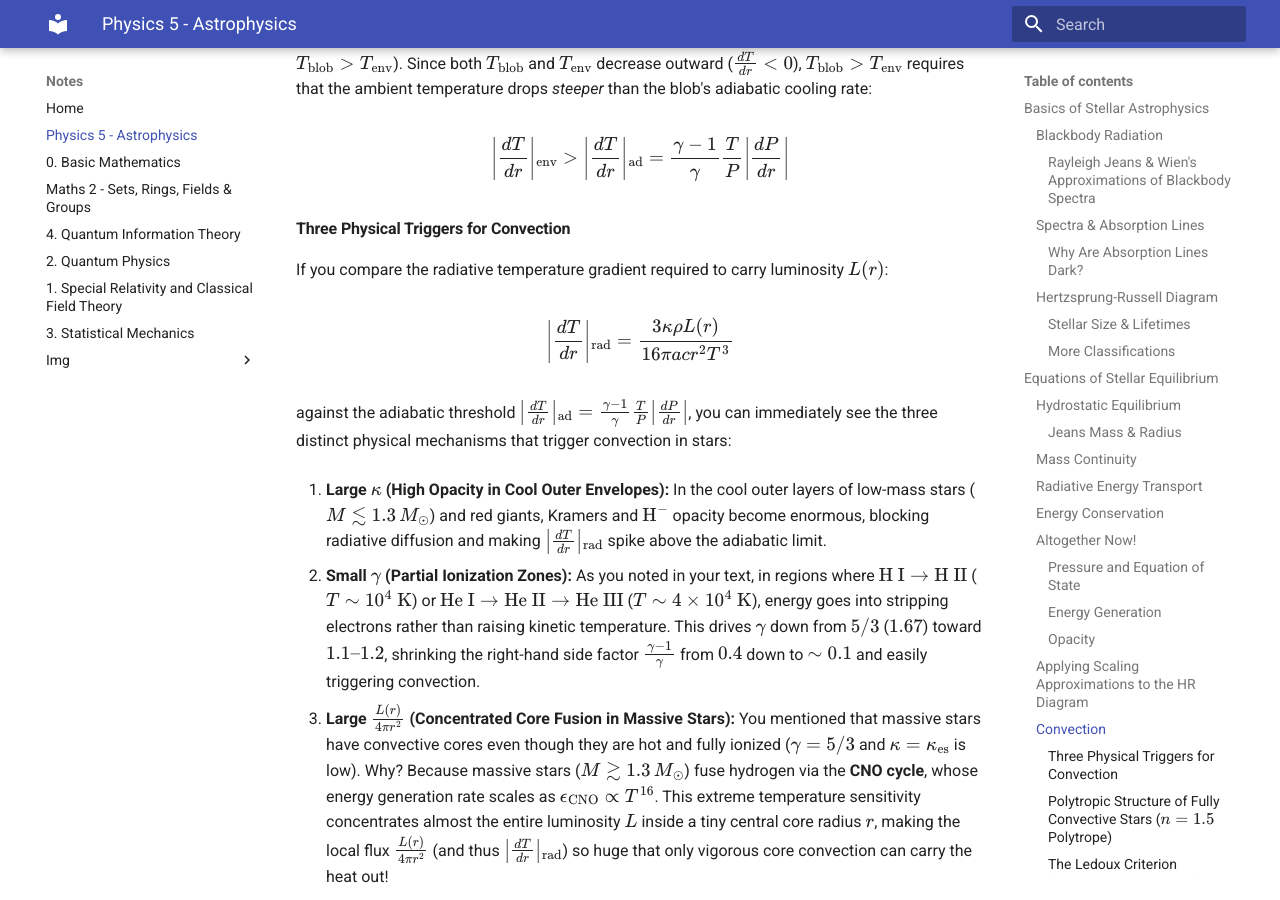
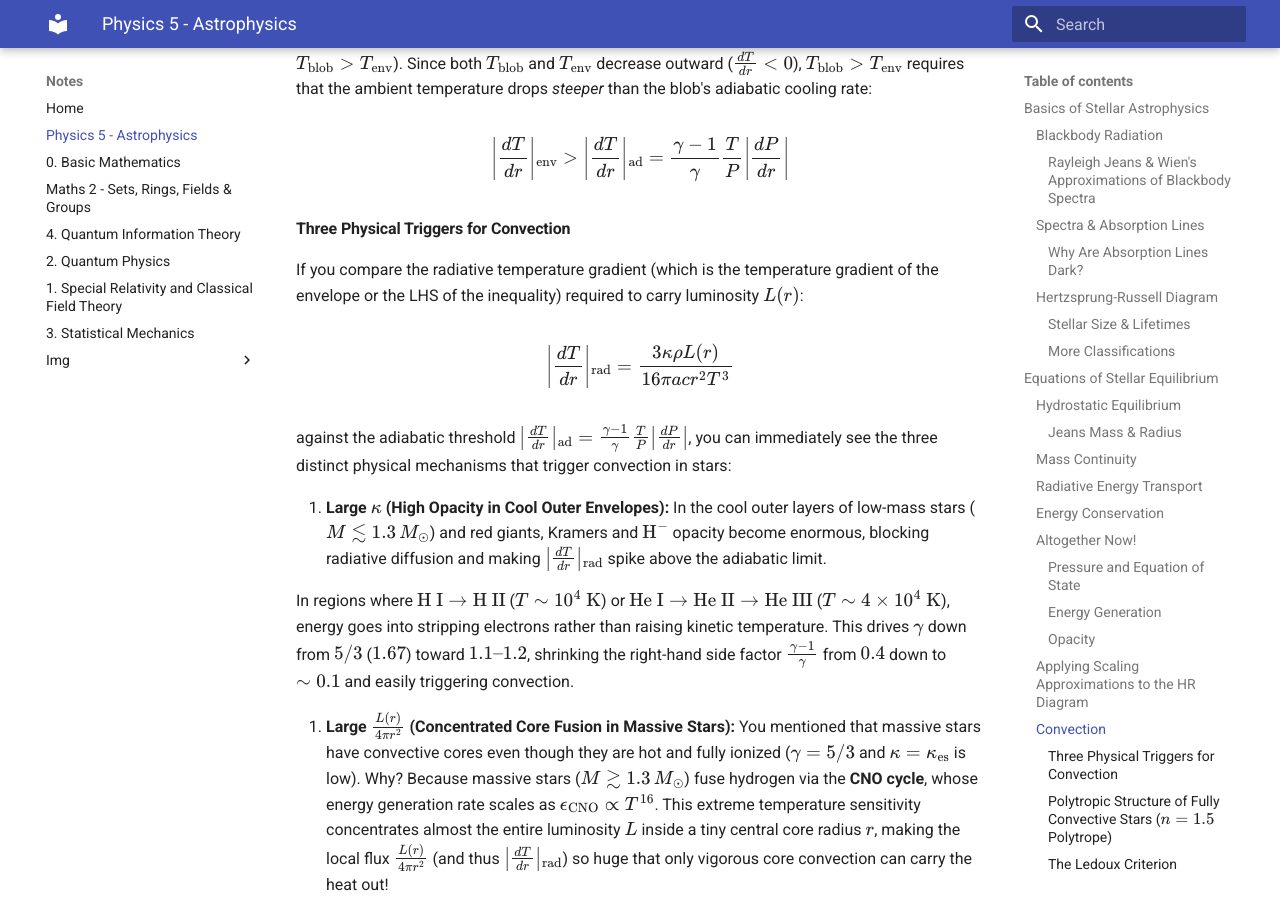
Before and after one commit to regstuff/notes, an MkDocs documentation site: the page built from docs/Physics_Astrophysics.md, in a window 1280 px wide and 900 px high, scrolled down 44807 px. Built offline with MkDocs 1.6.1 and Material for MkDocs 9.7.7, drawn with Linux system fonts in a browser that asks for light colours.

Commit message:
Update Physics_Astrophysics.md

```diff
--- a/docs/Physics_Astrophysics.md
+++ b/docs/Physics_Astrophysics.md
@@ -961,7 +961,7 @@ $$\left\vert{}\frac{dT}{dr}\right\vert{}_{\text{env}} > \left\vert{}\frac{dT}{dr
 
 #### Three Physical Triggers for Convection
 
-If you compare the radiative temperature gradient required to carry luminosity $L(r)$:
+If you compare the radiative temperature gradient (which is the temperature gradient of the envelope or the LHS of the inequality) required to carry luminosity $L(r)$:
 
 $$\left\vert{}\frac{dT}{dr}\right\vert{}_{\text{rad}} = \frac{3\kappa\rho L(r)}{16\pi ac r^2 T^3}$$
 
@@ -969,7 +969,7 @@ against the adiabatic threshold $\left\vert{}\frac{dT}{dr}\right\vert{}_{\text{a
 
 1.  **Large $\kappa$ (High Opacity in Cool Outer Envelopes):** In the cool outer layers of low-mass stars ($M \lesssim 1.3\,M_\odot$) and red giants, Kramers and $\text{H}^-$ opacity become enormous, blocking radiative diffusion and making $\left\vert{}\frac{dT}{dr}\right\vert{}_{\text{rad}}$ spike above the adiabatic limit.
 
-2.  **Small $\gamma$ (Partial Ionization Zones):** As you noted in your text, in regions where $\text{H I} \to \text{H II}$ ($T \sim 10^4\text{ K}$) or $\text{He I} \to \text{He II} \to \text{He III}$ ($T \sim 4 \times 10^4\text{ K}$), energy goes into stripping electrons rather than raising kinetic temperature. This drives $\gamma$ down from $5/3$ ($1.67$) toward $1.1\text{–}1.2$, shrinking the right-hand side factor $\frac{\gamma - 1}{\gamma}$ from $0.4$ down to $\sim 0.1$ and easily triggering convection.
+In regions where $\text{H I} \to \text{H II}$ ($T \sim 10^4\text{ K}$) or $\text{He I} \to \text{He II} \to \text{He III}$ ($T \sim 4 \times 10^4\text{ K}$), energy goes into stripping electrons rather than raising kinetic temperature. This drives $\gamma$ down from $5/3$ ($1.67$) toward $1.1\text{–}1.2$, shrinking the right-hand side factor $\frac{\gamma - 1}{\gamma}$ from $0.4$ down to $\sim 0.1$ and easily triggering convection.
 
 3.  **Large $\frac{L(r)}{4\pi r^2}$ (Concentrated Core Fusion in Massive Stars):** You mentioned that massive stars have convective cores even though they are hot and fully ionized ($\gamma = 5/3$ and $\kappa = \kappa_{\text{es}}$ is low). Why? Because massive stars ($M \gtrsim 1.3\,M_\odot$) fuse hydrogen via the **CNO cycle**, whose energy generation rate scales as $\epsilon_{\text{CNO}} \propto T^{16}$. This extreme temperature sensitivity concentrates almost the entire luminosity $L$ inside a tiny central core radius $r$, making the local flux $\frac{L(r)}{4\pi r^2}$ (and thus $\left\vert{}\frac{dT}{dr}\right\vert{}_{\text{rad}}$) so huge that only vigorous core convection can carry the heat out!
 
```
